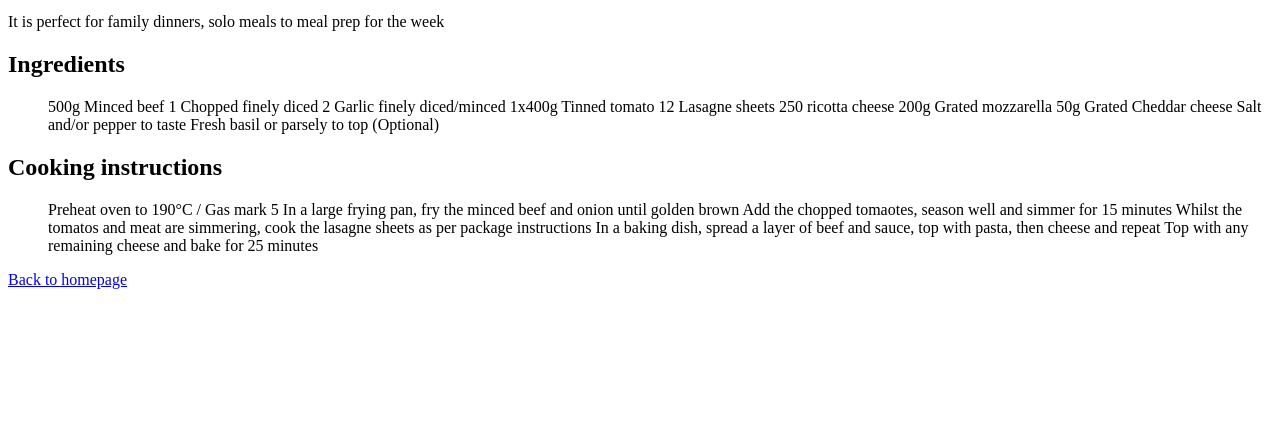
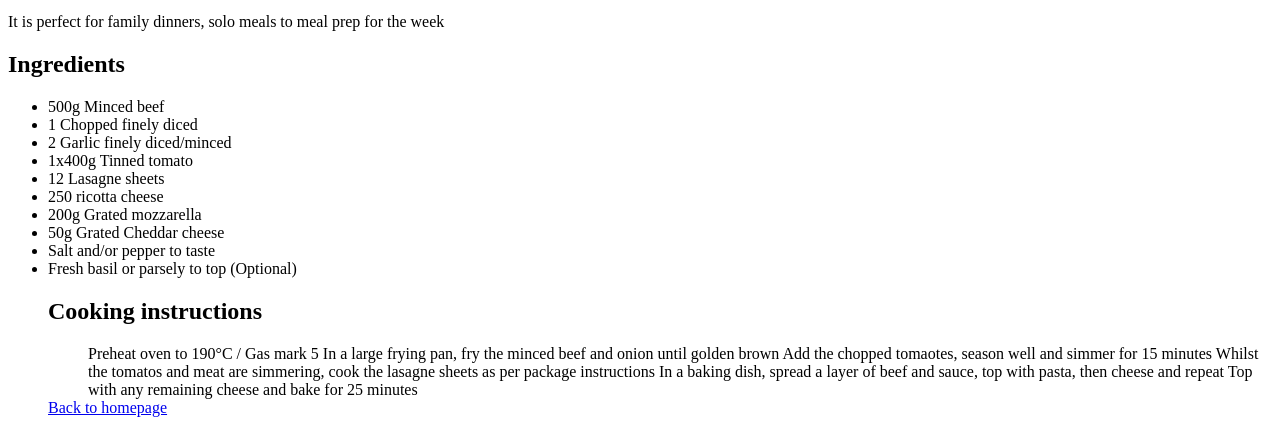
Before and after one commit to rhill1995/odin-recipes, a plain HTML site: page recipes/lasagna.html in a window 1280 px wide. Shown: the part 496-929 px from the top of the page. Before the commit the page ends 800 px from the top, so only its background shows below. Drawn offline with Linux system fonts and the light colour scheme.

Commit message:
Update Burger Recipe with proper list formatting and corrections

```diff
--- a/recipes/lasagna.html
+++ b/recipes/lasagna.html
@@ -12,27 +12,27 @@
   <p> It is perfect for family dinners, solo meals to meal prep for the week</p>
 
   <h2>Ingredients</h2>
-  <ol>
-    <l1>500g Minced beef</l1>
-    <l1>1 Chopped finely diced</l1>
-    <l1>2 Garlic finely diced/minced</l1>
-    <l1>1x400g Tinned tomato</l1>
-    <l1>12 Lasagne sheets</l1>
-    <l1>250 ricotta cheese</l1>
-    <l1>200g Grated mozzarella</l1>
-    <l1>50g Grated Cheddar cheese</l1>
-    <l1>Salt and/or pepper to taste</l1>
-    <l1>Fresh basil or parsely to top (Optional)</l1>
+  <ul>
+    <li>500g Minced beef</li>
+    <li>1 Chopped finely diced</li>
+    <li>2 Garlic finely diced/minced</li>
+    <li>1x400g Tinned tomato</li>
+    <li>12 Lasagne sheets</li>
+    <li>250 ricotta cheese</li>
+    <li>200g Grated mozzarella</li>
+    <li>50g Grated Cheddar cheese</li>
+    <li>Salt and/or pepper to taste</li>
+    <li>Fresh basil or parsely to top (Optional)</li>
   </ol>
 
   <h2>Cooking instructions</h2>
   <ol>
     <l1>Preheat oven to 190°C / Gas mark 5</l1>
-    <l1>In a large frying pan, fry the minced beef and onion until golden brown</l1>
-    <l1>Add the chopped tomaotes, season well and simmer for 15 minutes</l1>
-    <l1>Whilst the tomatos and meat are simmering, cook the lasagne sheets as per package instructions</l1>
-    <l1>In a baking dish, spread a layer of beef and sauce, top with pasta, then cheese and repeat</l1>
-    <l1>Top with any remaining cheese and bake for 25 minutes</l1>
+    <l2>In a large frying pan, fry the minced beef and onion until golden brown</l2>
+    <l3>Add the chopped tomaotes, season well and simmer for 15 minutes</l3>
+    <l4>Whilst the tomatos and meat are simmering, cook the lasagne sheets as per package instructions</l4>
+    <l5>In a baking dish, spread a layer of beef and sauce, top with pasta, then cheese and repeat</l5>
+    <l6>Top with any remaining cheese and bake for 25 minutes</l6>
   </ol>
   <a href="../index.html">Back to homepage</a>
 </body>
```
Also changed, not shown: recipes/burger.html (+10 -10 lines).
